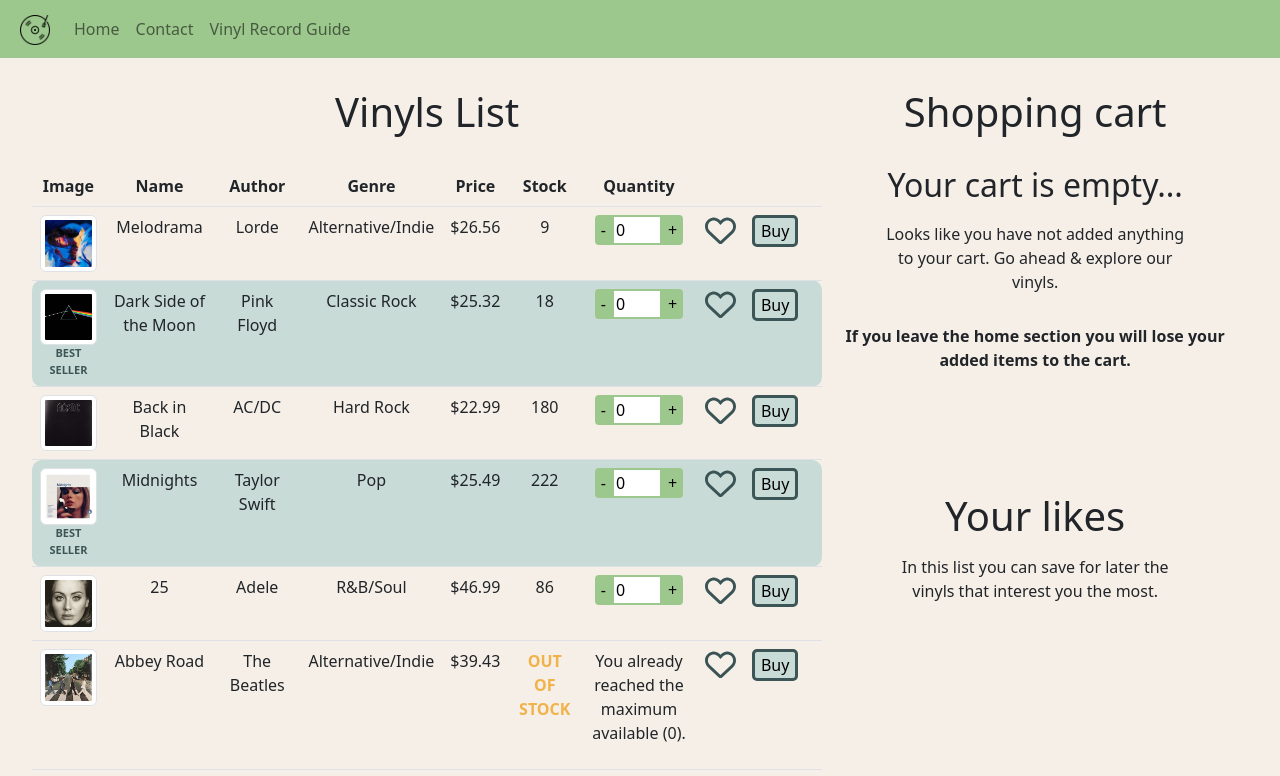
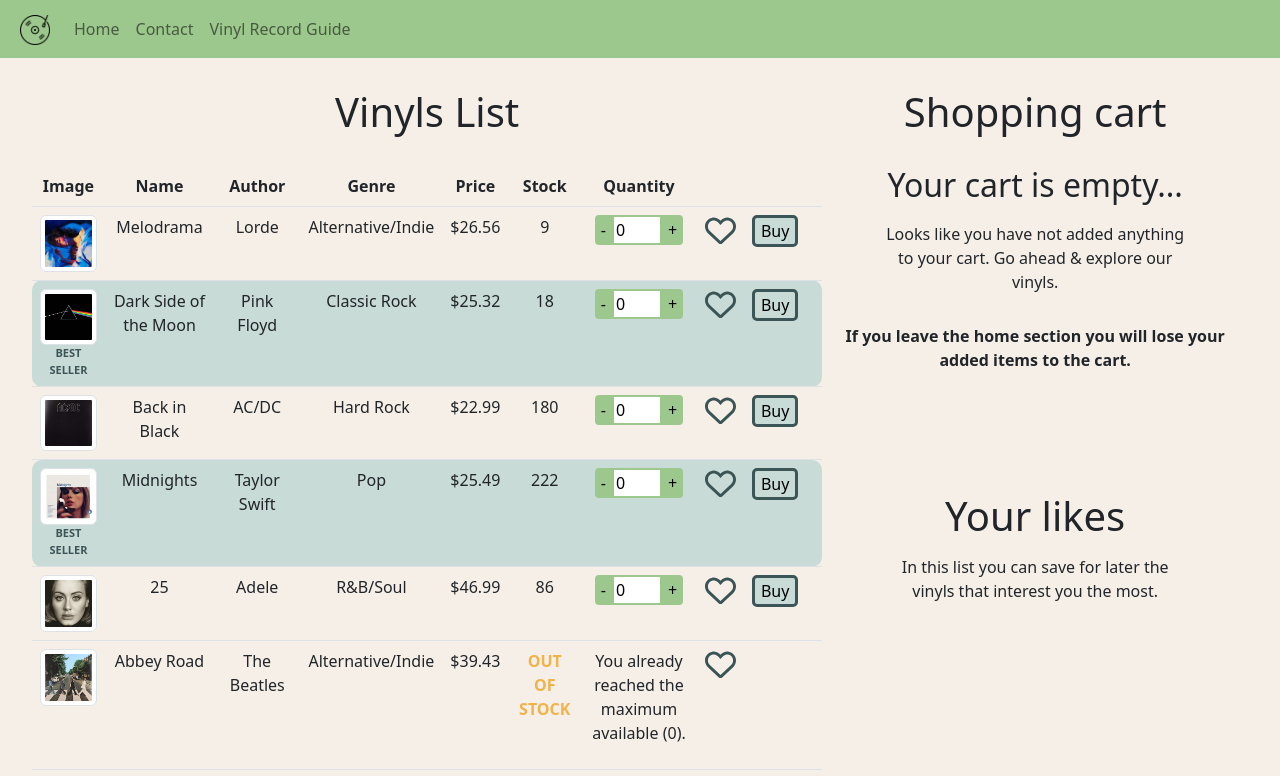
Before and after one commit to atomasr/vinylstore-angular, an Angular app: page /home in a window 1280 px wide. Shown: the top 776 px of the page. Built offline with nearby package versions, Linux system fonts and the light colour scheme.

Commit message:
Agrego ultimo detalle.

```diff
--- a/src/app/vinyl-list/vinyl-list.component.html
+++ b/src/app/vinyl-list/vinyl-list.component.html
@@ -32,7 +32,7 @@
                 <app-like-button [img]="vinyl.img" [name]="vinyl.name"></app-like-button>
             </td>
             <td>
-                <button (click)="addToCart(vinyl)">Buy</button>
+                <button (click)="addToCart(vinyl)" *ngIf="vinyl.stock!=0">Buy</button>
             </td>
             <td>
                 <button *ngIf="vinyl.quantityCart!=0" class="deleteButton" (click)="removeFromCart(vinyl)">Delete</button>
```
